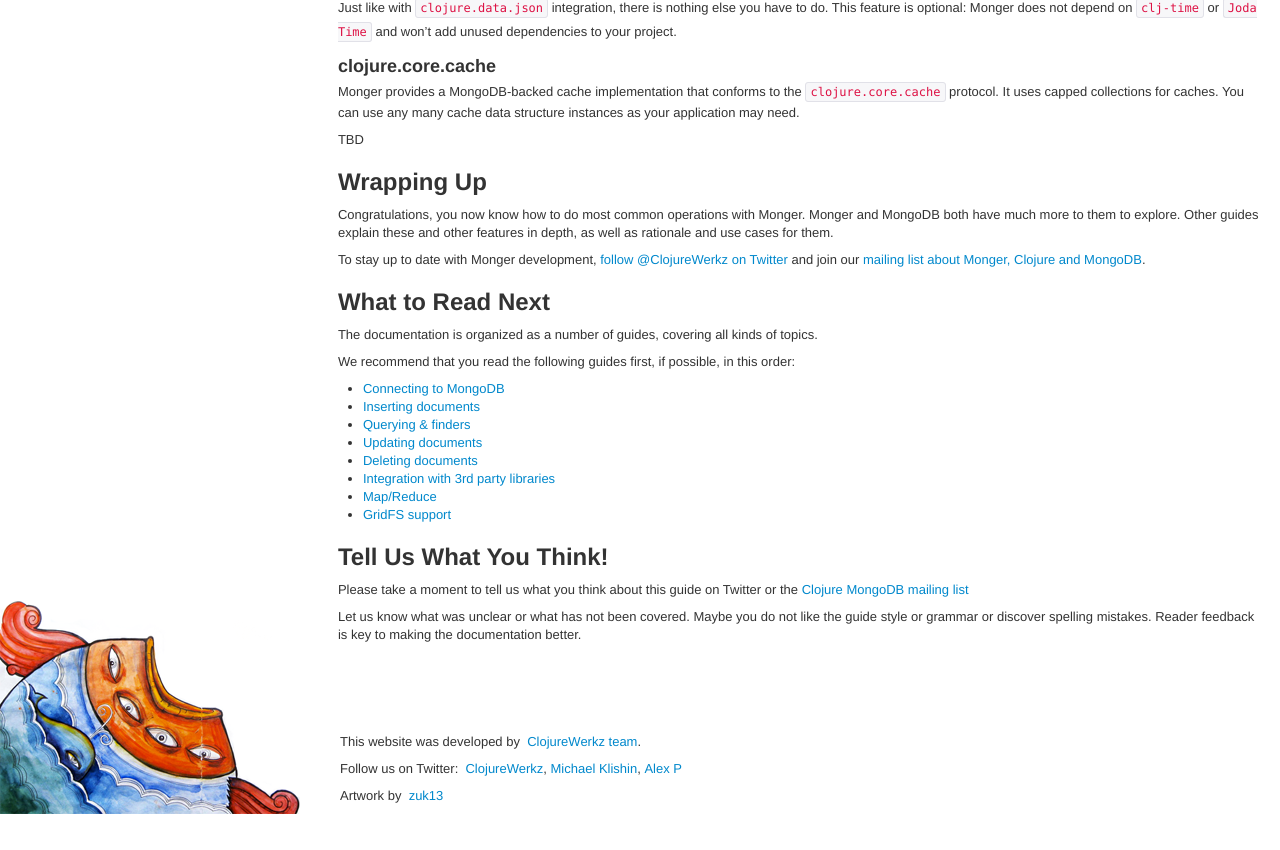
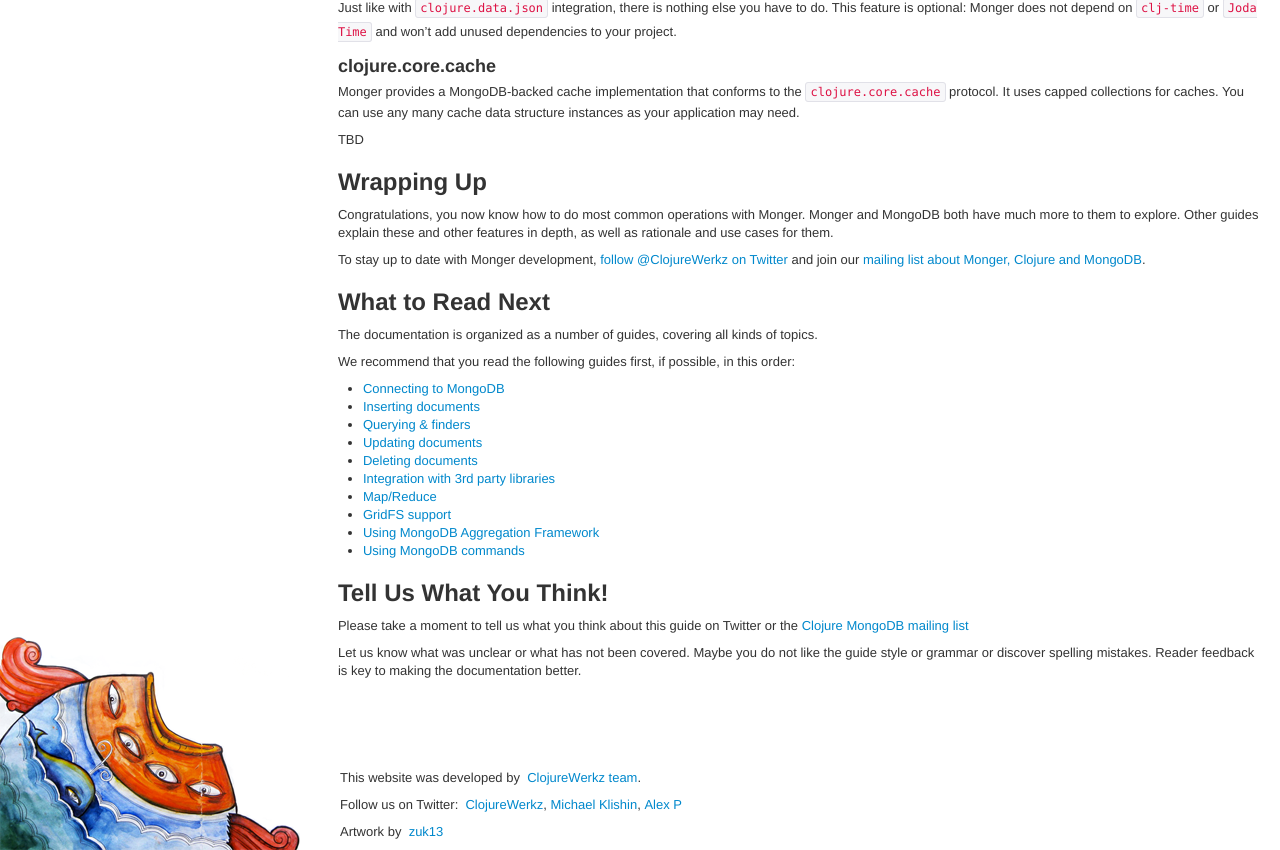
Before and after one commit to clojurewerkz/monger.docs, a Jekyll site: the page built from articles/getting_started.md, in a window 1280 px wide and 900 px high, scrolled down 7196 px, cut to the strip 50-900 px from the top of the window. Built offline with Jekyll 4.4.1, drawn with Linux system fonts in a browser that asks for light colours; some web fonts are replaced; before the commit the page ends 8060 px from its top, so only the background shows below that.

Commit message:
List two more guides in the Getting Started guide

```diff
--- a/articles/getting_started.md
+++ b/articles/getting_started.md
@@ -332,6 +332,8 @@ We recommend that you read the following guides first, if possible, in this orde
  * [Integration with 3rd party libraries](/articles/integration.html)
  * [Map/Reduce](/articles/mapreduce.html)
  * [GridFS support](/articles/gridfs.html)
+ * [Using MongoDB Aggregation Framework](/articles/aggregation.html)
+ * [Using MongoDB commands](/articles/commands.html)
 
 
 ## Tell Us What You Think!
```
